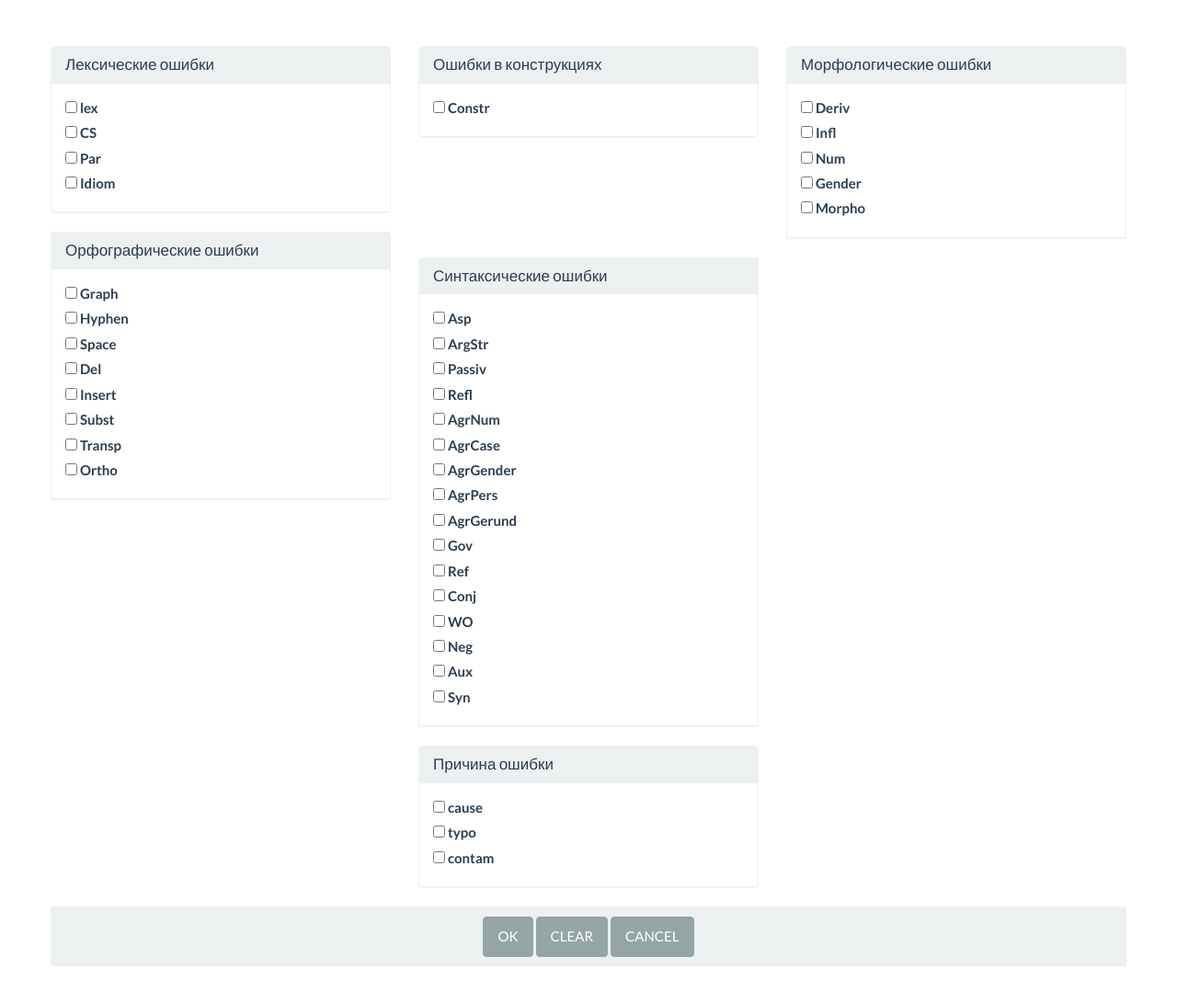
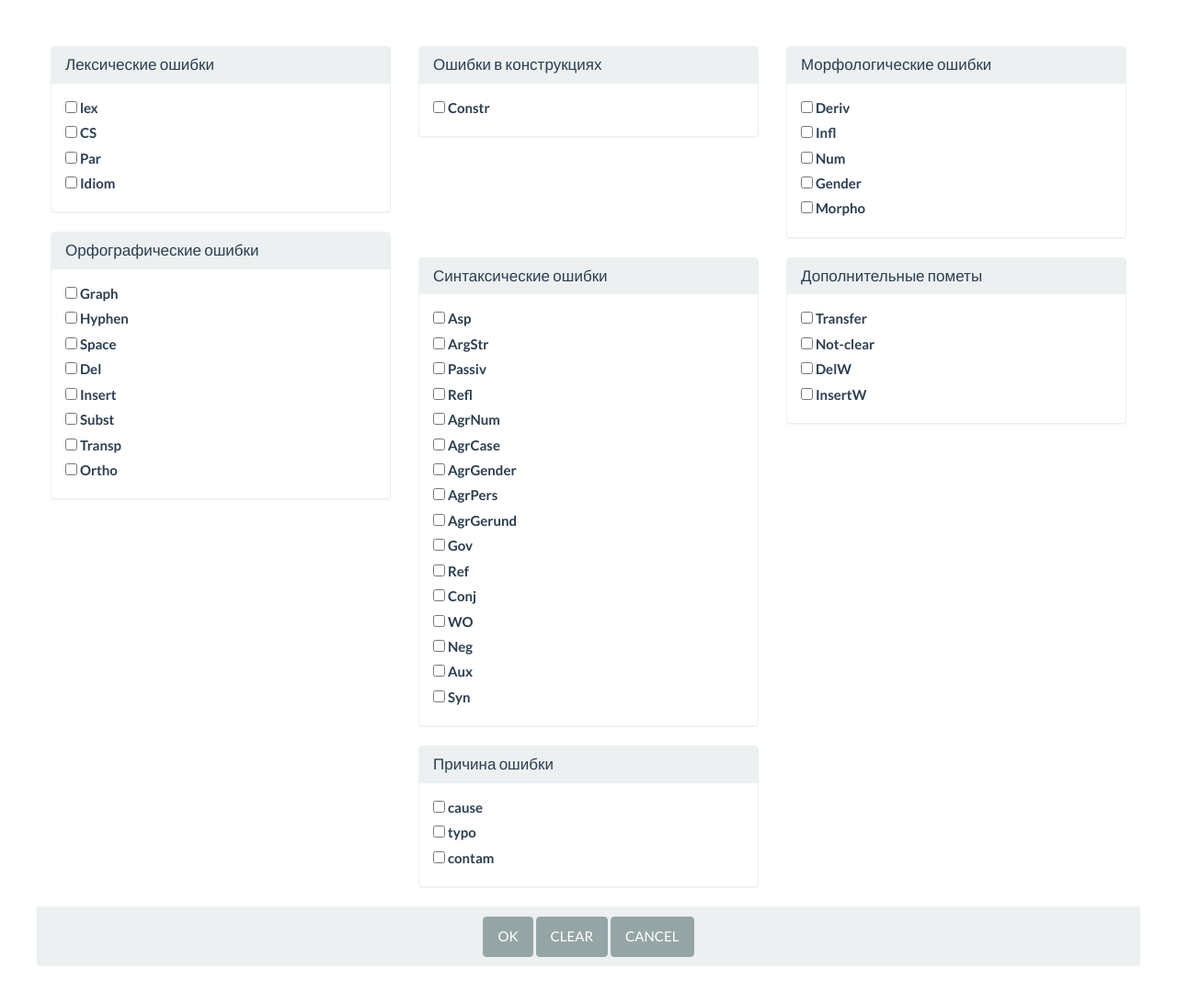
Before and after one commit to euetova/heritage_corpus, a Django app: template templates/search/errsel.html in a window 1280 px wide. Shown: the top 1091 px of the page at 92% size. Run offline with Django 3.2, Linux system fonts and the light colour scheme; the template is opened without the code that fills it, so the values that code supplies are empty; parts of the project's set-up code (start-up, migrations or seed data) failed here and were passed over; some libraries are stand-ins or nearby versions.

Commit message:
Update errsel.html

```diff
--- a/templates/search/errsel.html
+++ b/templates/search/errsel.html
@@ -117,7 +117,7 @@
         </div>
       </div>
             <div class="panel panel-default">
-        <div class="panel-heading">
+      <div class="panel-heading">
           <h3  title="Invert" class="panel-title activeA grammar gr_inv"  onClick="inverse('cause')">Причина ошибки</h3>
         </div>
         <div class="panel-body">
@@ -131,7 +131,22 @@
         </div>
       </div>
           </div>
-
+              <div class="col-sm-4">
+          <div class="panel panel-default">
+      <div class="panel-heading">
+         <h3 title="Invert" class="panel-title gr_inv activeA grammar"  onClick="inverse('additional')">Дополнительные пометы</h3>
+        </div>
+        <div class="panel-body">
+                <div class="gr_group">
+                <div>
+                    <input type="checkbox" name="additional" value="Transfer" id="additionaltransfer">&nbsp;<label for="additionaltransfer">Transfer</label><br/>
+<input type="checkbox" name="additional" value="Not-clear" id="additionalnotclear">&nbsp;<label for="additionalnotclear">Not-clear</label><br/>
+<input type="checkbox" name="additional" value="DelW" id="additionaldelw">&nbsp;<label for="additionaldelw">DelW</label><br/>
+<input type="checkbox" name="additional" value="InsertW" id="additionalinsertw">&nbsp;<label for="additionalinsertw">InsertW</label><br/>
+                </div>
+            </div>
+        </div>
+      </div>
       </div>
       <div class="row">
           <div class="col-sm-12">
```
